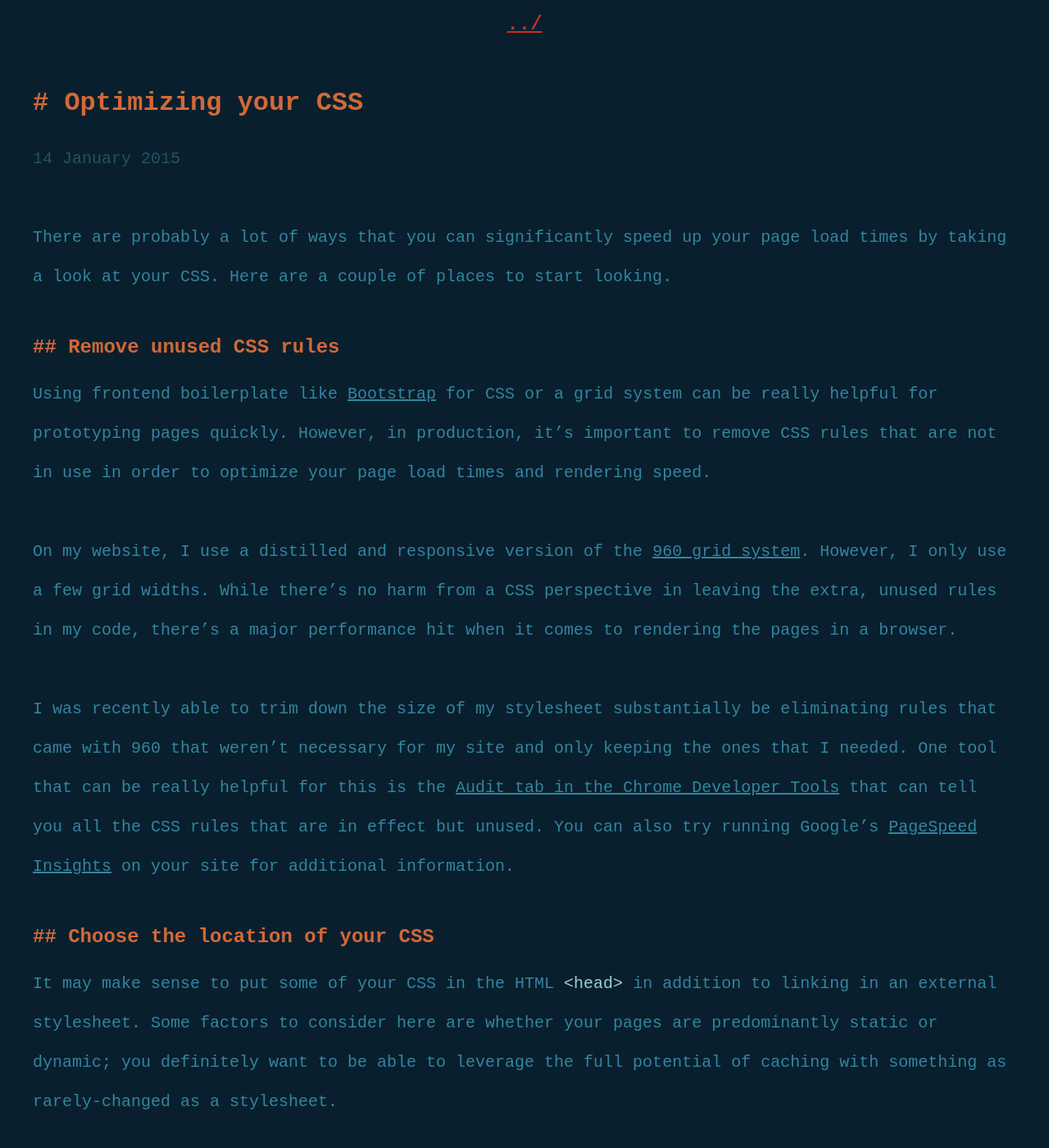
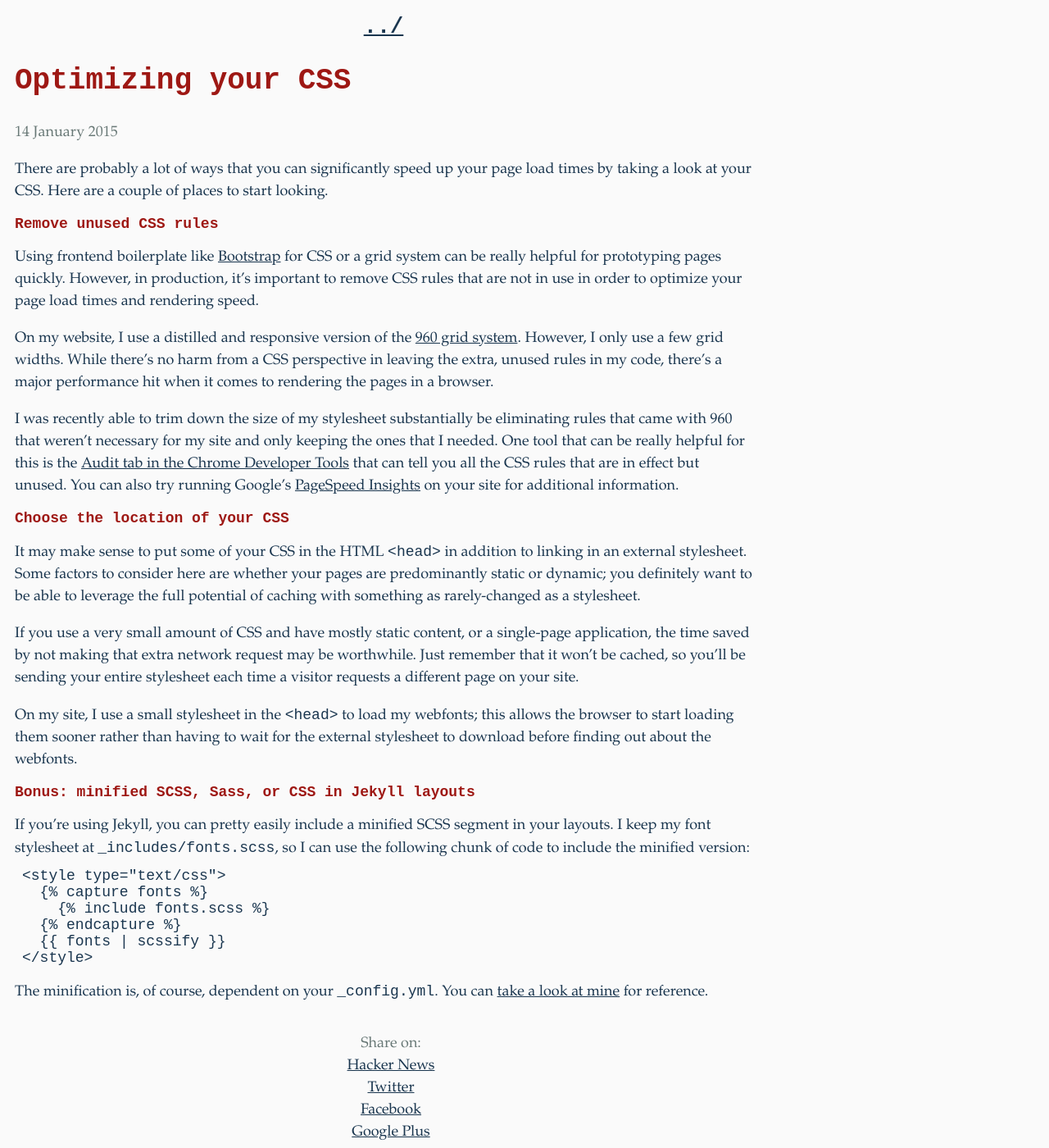
Before and after one commit to benburwell/benburwell.github.io, a Jekyll site: the page built from _posts/2015-01-15-optimizing-css.markdown, in a window 1280 px wide and 1400 px high. Shown: the whole window at 82% size. Built offline with Jekyll 4.4.1, drawn with Linux system fonts in a browser that asks for light colours.

Commit message:
Redesign

```diff
--- a/_includes/site.scss
+++ b/_includes/site.scss
@@ -1,20 +1,21 @@
-$background-color: #091f2e;
-$base-text-color: #33859E;
-$muted-text-color: #245361;
-$light-gray: #ddd;
-$heading-color: #d26937;
-$link-color: #c23127;
-$emphasis-color: #99d1ce;
+$background-color: #fafafa;
+$base-text-color: #1A364F;
+$muted-text-color: #687876;
+$light-gray: #9CA395;
+$heading-color: #9E1814;
+$link-color: #2A7F89;
 
-$base-font-size: 20px;
+$unit: 9px;
 $monospace: monospace;
-$container-width: 1200px;
+$serif: Palatino, 'Palatino Linotype', 'Palatino LT STD', 'Book Antiqua', 'Georgia', serif;
+
+$container-width: $unit * 100;
+$header-height: $unit * 5;
+$font-size: $unit * 2;
+$date-column-width: 200px;
 
 @mixin container {
 	max-width: $container-width;
-	padding: 0 1rem;
-	margin-left: auto;
-	margin-right: auto;
 }
 
 .muted {
@@ -24,30 +25,19 @@ $container-width: 1200px;
 body {
 	font-family: $monospace;
 	color: $base-text-color;
-	font-size: $base-font-size;
-	padding: 5rem 0 0 0;
+	font-size: $font-size;
+	padding: $font-size;
 	margin: 0;
   background-color: $background-color;
 }
 
 header {
-	position: fixed;
-	top: 0;
-	left: 0;
-	width: 100%;
-	height: 5rem;
-	padding: 0;
-	margin: 0;
-	text-align: center;
-	background-color: $background-color;
-	z-index: 10;
-	//border-bottom: 1px solid $light-gray;
+  @include container;
+  text-align: center;
 
   a.nav-up {
-    display: block;
     color: $base-text-color;
-    padding: 1rem;
-    font-size: 1.5rem;
+    font-size: 3 * $unit;
     font-weight: bold;
 
     &:hover,
@@ -59,7 +49,7 @@ header {
 
 footer {
 	@extend .muted;
-	padding: 2rem;
+	padding: $unit;
 	text-align: center;
 }
 
@@ -75,21 +65,11 @@ h2 {
 }
 
 h1 {
-	font-size: 2rem;
-}
-
-h1::before {
-  display: inline;
-  content: '# ';
+	font-size: 4 * $unit;
 }
 
 h2 {
-	font-size: 1.5rem;
-}
-
-h2::before {
-  display: inline;
-  content: '## ';
+	font-size: 2 * $unit;
 }
 
 table {
@@ -97,47 +77,50 @@ table {
 }
 
 td {
-	padding: 0.5rem;
+	padding: $unit;
 }
 
 p {
 	@include container;
-	line-height: 3rem;
-  margin-bottom: 3rem;
+	line-height: 1.5;
+  margin-bottom: $unit;
+  font-family: $serif;
 }
 
 ol, ul {
 	@include container;
+  font-family: $serif;
 }
 
 li {
-	margin-left: 4rem;
-	margin-right: 2rem;
-	padding: 1rem;
+	margin-left: 4 * $unit;
+	margin-right: 2 * $unit;
+	padding: $unit;
 }
 
 pre {
 	font-family: $monospace;
 	overflow: auto;
-	margin: 1rem 0;
+	margin: $unit 0;
 }
 
 kbd {
-	color: $emphasis-color;
+  font-family: $monospace;
 }
 
 code {
-	color: $emphasis-color;
+  font-family: $monospace;
 }
 
 hr {
 	border: none;
-	margin-top: $base-font-size;
-	margin-bottom: $base-font-size;
+	margin: $unit 0;
 	text-align: center;
+  width: $container-width;
+
 	&:after {
 		@extend .muted;
-		content: '##';
+		content: '~~~';
 	}
 }
 
@@ -149,7 +132,7 @@ blockquote {
 	font-style: italic;
 	p {
 		box-sizing: border-box;
-		padding: 0 3rem;
+		padding: 0 3 * $unit;
 	}
 }
 
@@ -160,7 +143,6 @@ a {
 	&:hover,
   &:focus {
 		color: $link-color;
-    border-bottom-color: $link-color;
     outline: none;
 	}
 }
@@ -172,17 +154,8 @@ time {
 aside {
 	@extend .muted;
 	@include container;
-	&:before {
-		display: block;
-		content: '/*';
-	}
-	&:after {
-		display: block;
-		white-space: pre;
-		content: ' */';
-	}
 	&>* {
-		margin-left: 1rem;
+		margin-left: 2 * $unit;
 	}
 	a {
 		color: $muted-text-color;
@@ -190,35 +163,31 @@ aside {
 }
 
 .text-center {
+  @include container;
 	text-align: center;
 }
 
-.flex-justify {
-	display: flex;
-	flex-wrap: wrap;
-	justify-content: space-between;
+.post {
+  @include container;
+  margin: 1em;
+  font-family: $serif;
+  clear: both;
 }
 
-.home {
-	position: absolute;
-	top: 0;
-	left: 0;
-	width: 100%;
-	height: 100%;
-	text-align: center;
-	pre {
-		margin-top: 2rem;
-		display: inline-block;
-		text-align: left;
-		line-height: 2rem;
-		overflow: auto;
-	}
+.post-date {
+  text-align: right;
+  width: $date-column-width;
+  float: left;
+}
+
+.post-title {
+  padding-left: $date-column-width + 2 * $unit;
 }
 
 .highlight {
 	margin: 0;
-	padding: 0 2rem;
-  font-size: 1rem;
+	padding: 0 $unit;
+  font-size: 2 * $unit;
 }
 
 .highlight pre {
@@ -232,17 +201,3 @@ aside {
 .footer-link:last-of-type::after {
   content: '';
 }
-
-.highlight {
-  .s {
-    color: #2aa889;
-  }
-
-  .nt {
-    color: #edb443;
-  }
-
-  .na {
-    color: $muted-text-color;
-  }
-}
```
Also changed, not shown: posts/index.html (+8 -4 lines).
